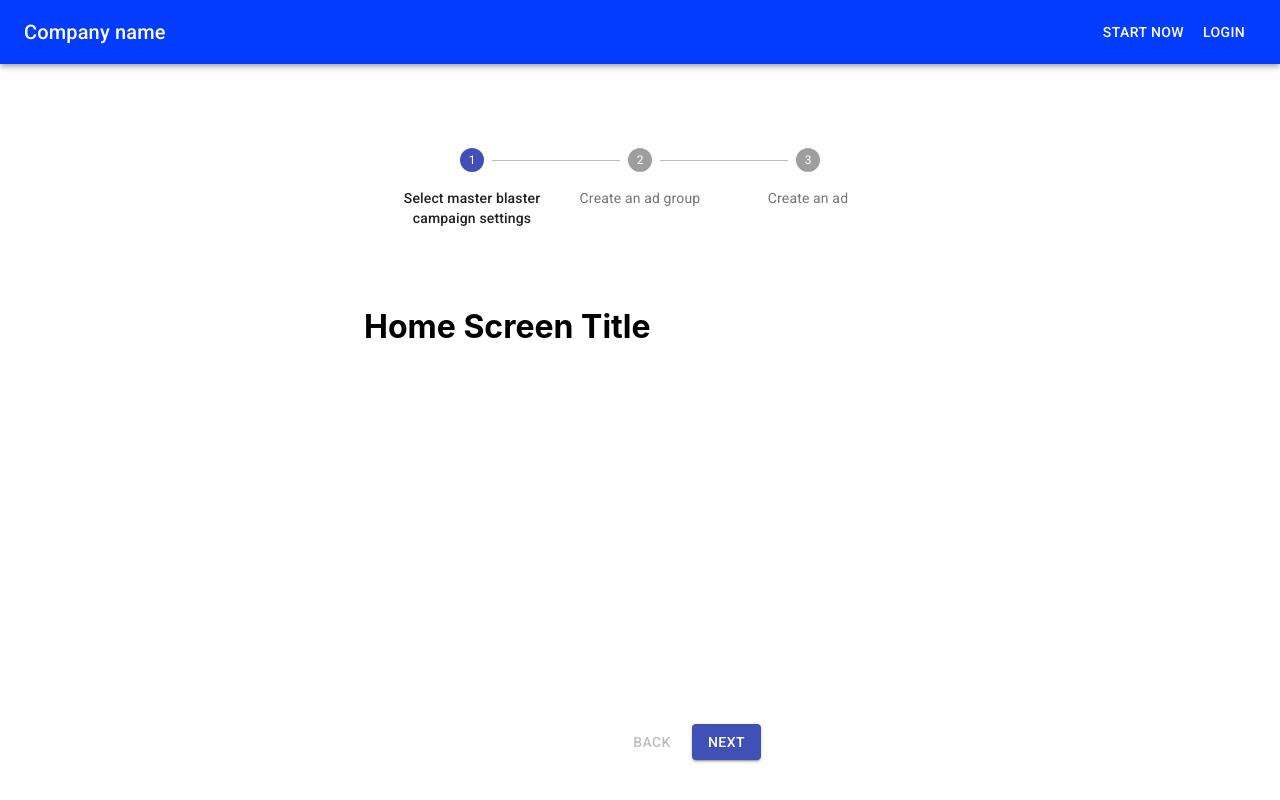
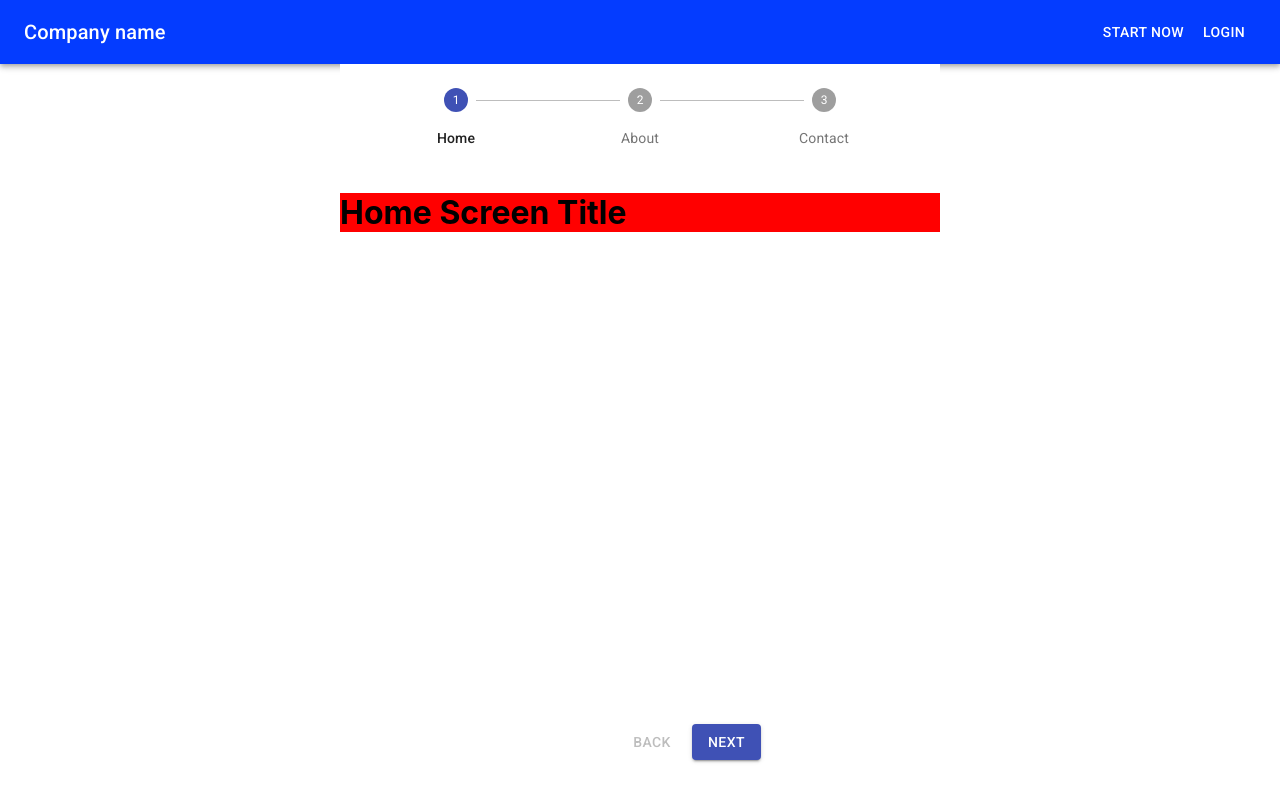
Before and after one commit to arslanismail/React-16-Materialize-Ui-Project-Boiler-Plate, a React (Create React App) app: page / in a window 1280 px wide. Built offline with nearby package versions, Linux system fonts and the light colour scheme.

Commit message:
Update: Code Refactoring with Higher Order Component

```diff
--- a/src/App.js
+++ b/src/App.js
@@ -1,6 +1,11 @@
 import React from "react";
 import Layout from "./components/layout/Layout";
-import { BrowserRouter as Router, Switch, Route } from "react-router-dom";
+import {
+  BrowserRouter as Router,
+  Switch,
+  Route,
+  withRouter,
+} from "react-router-dom";
 import Home from "./components/Home";
 import About from "./components/About";
 import GenericNotFound from "./components/GenericNotFound";
@@ -11,24 +16,26 @@ import StepLabel from "@material-ui/core/StepLabel";
 import Button from "@material-ui/core/Button";
 import Utility from "./utils/Utility";
 
-function App() {
+function App(props) {
   const classes = Utility.useAppStyles();
   const [activeStep, setActiveStep] = React.useState(0);
   const steps = Utility.getSteps();
 
   const handleNext = () => {
     setActiveStep((prevActiveStep) => prevActiveStep + 1);
+    const stepScreen = Utility.getStepContent(activeStep + 1);
+    props.history.push(stepScreen);
   };
 
   const handleBack = () => {
     setActiveStep((prevActiveStep) => prevActiveStep - 1);
+    const stepScreen = Utility.getStepContent(activeStep - 1);
+    props.history.push(stepScreen);
   };
 
   return (
-    <Router>
     <React.Fragment>
       <Layout>
-          <Container style={{ marginTop: "10%" }}>
         <div className={classes.root}>
           <Stepper activeStep={activeStep} alternativeLabel>
             {steps.map((label) => (
@@ -38,13 +45,13 @@ function App() {
             ))}
           </Stepper>
         </div>
-            <Box style={{ marginTop: "10%" }}>
+        <div style={{ backgroundColor: "red" }}>
           <Switch>
             <Route path="/" exact component={Home}></Route>
             <Route path="/about" component={About}></Route>
             <Route component={GenericNotFound} />
           </Switch>
-            </Box>
+
           <div className={classes.bottomButtons}>
             <Button
               disabled={activeStep === 0}
@@ -57,11 +64,18 @@ function App() {
               {activeStep === steps.length - 1 ? "Finish" : "Next"}
             </Button>
           </div>
-          </Container>
+        </div>
       </Layout>
     </React.Fragment>
-    </Router>
   );
 }
 
-export default App;
+const AppWithRouter = withRouter(App);
+const AppContainer = () => {
+  return (
+    <Router>
+      <AppWithRouter />
+    </Router>
+  );
+};
+export default AppContainer;
--- a/src/components/layout/Layout.js
+++ b/src/components/layout/Layout.js
@@ -1,13 +1,18 @@
 import React from "react";
 import Header from "./Header";
 import Utility from "./../../utils/Utility";
+import { Grid } from "@material-ui/core";
 
 export default function Layout(props) {
   const classes = Utility.useLayoutStyles();
   return (
     <React.Fragment>
       <Header />
-      <main className={classes.layout}>{props.children}</main>
+      <Grid xs={2}></Grid>
+      <Grid xs={12}>
+        <main className={classes.layout}>{props.children}</main>
+      </Grid>
+      <Grid xs={2}></Grid>
     </React.Fragment>
   );
 }
--- a/src/utils/Utility.js
+++ b/src/utils/Utility.js
@@ -1,23 +1,19 @@
 import { makeStyles } from "@material-ui/core/styles";
 export default class Utility {
   static getSteps() {
-    return [
-      "Select master blaster campaign settings",
-      "Create an ad group",
-      "Create an ad",
-    ];
+    return ["Home", "About", "Contact"];
   }
 
   static getStepContent(stepIndex) {
     switch (stepIndex) {
       case 0:
-        return "Select campaign settings...";
+        return "";
       case 1:
-        return "What is an ad group anyways?";
+        return "ABOUT";
       case 2:
-        return "This is the bit I really care about!";
+        return "CONTACT";
       default:
-        return "Unknown stepIndex";
+        return "";
     }
   }
 
```
Lines whose indentation alone changed are shown as unchanged.
